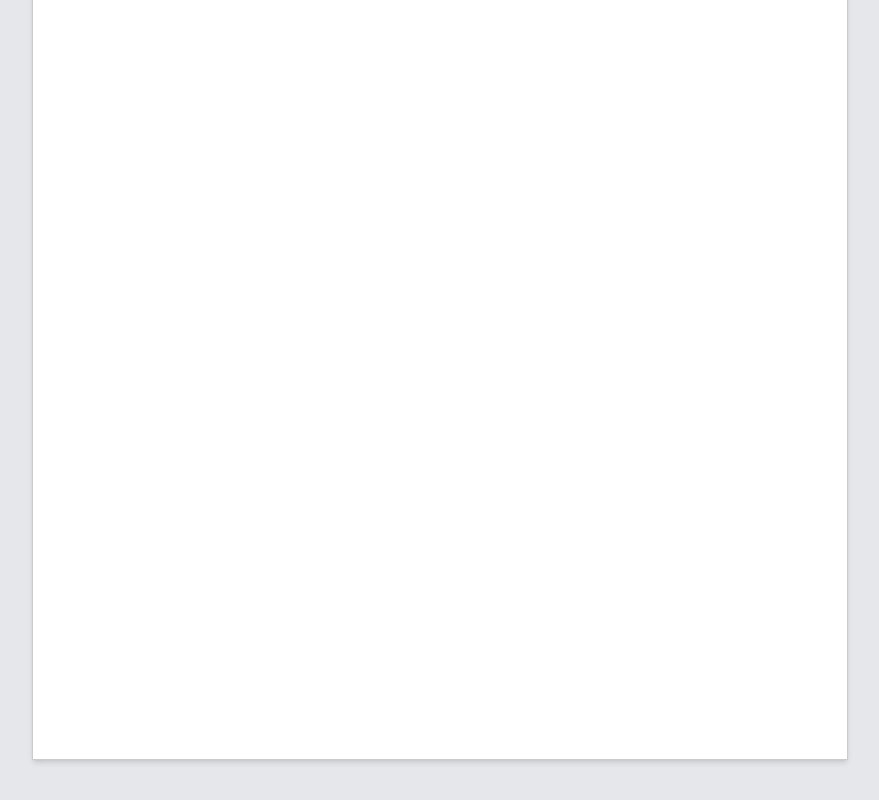
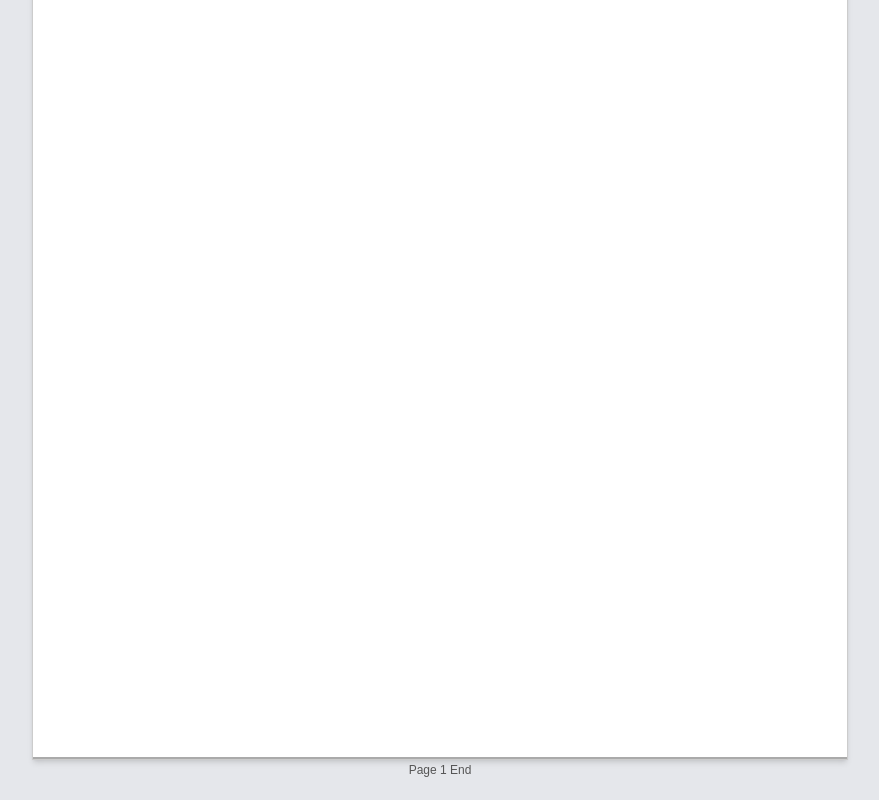
Before and after one commit to Ghouse7162/tiptap, a Next.js app: page /editor in a window 1280 px wide. Shown: the part 336-1136 px from the top of the page, without its empty margins (200-1079 px from the left). Built offline with nearby package versions, Linux system fonts and the light colour scheme.

Commit message:
feat: add initial Tiptap editor with single-page layout and placeholder page break

```diff
--- a/app/editor/page.tsx
+++ b/app/editor/page.tsx
@@ -1,69 +1,62 @@
 'use client'
 
-import { useEffect, useRef, useState } from 'react'
 import { useEditor, EditorContent } from '@tiptap/react'
 import StarterKit from '@tiptap/starter-kit'
 
 export default function EditorPage() {
+  const PAGE_HEIGHT = 1056 // 11in * 96px/in
+  const PAGE_WIDTH = 816   // 8.5in * 96px/in
+  const PAGE_PADDING = 32
+
+  // Tiptap editor
   const editor = useEditor({
     extensions: [StarterKit],
     content: '<p>Start typing your document here...</p>',
     editorProps: {
       attributes: {
-        class: 'prose max-w-full m-0 focus:outline-none',
+        class: 'prose max-w-full m-0 focus:outline-none break-words',
       },
     },
     immediatelyRender: false, // SSR fix
   })
 
-  const containerRef = useRef<HTMLDivElement>(null)
-  const [pages, setPages] = useState<number[]>([1])
-
-  useEffect(() => {
-    if (!editor || !containerRef.current) return
-
-    const handleUpdate = () => {
-      const editorEl = containerRef.current!
-      const contentHeight = editorEl.scrollHeight
-      const pageHeight = 1056 // 11in * 96px/in
-
-      const neededPages = Math.ceil(contentHeight / pageHeight)
-      if (neededPages !== pages.length) {
-        const newPages = Array.from({ length: neededPages }, (_, i) => i + 1)
-        setPages(newPages)
-      }
-    }
-
-    editor.on('update', handleUpdate)
-    handleUpdate() // initial check
-
-    return () => {
-      editor.off('update', handleUpdate)
-    }
-  }, [editor, pages.length])
-
   return (
     <div className="min-h-screen bg-gray-200 p-10 flex justify-center">
-      <div className="space-y-10">
-        {pages.map((page) => (
-          <div
-            key={page}
-            className="bg-white shadow-md p-8"
+      <div
+        className="bg-white shadow-md p-8"
+        style={{
+          width: PAGE_WIDTH,
+          minHeight: PAGE_HEIGHT,
+          boxSizing: 'border-box',
+          border: '1px solid #ccc',
+          position: 'relative',
+        }}
+      >
+        {editor && <EditorContent editor={editor} />}
+        {/* Page break indicator */}
+        <div
+          style={{
+            position: 'absolute',
+            bottom: 0,
+            left: 0,
+            width: '100%',
+            height: '2px',
+            backgroundColor: '#aaa',
+          }}
+        >
+          <span
             style={{
-              width: '816px', // 8.5in * 96px/in
-              height: '1056px', // 11in * 96px/in
-              boxSizing: 'border-box',
-              border: '1px solid #ccc',
+              position: 'absolute',
+              bottom: '-20px',
+              left: '50%',
+              transform: 'translateX(-50%)',
+              fontSize: '12px',
+              color: '#555',
             }}
           >
-            {page === 1 && editor && (
-              <div ref={containerRef}>
-                <EditorContent editor={editor} />
-              </div>
-            )}
-            {page > 1 && <div className="h-full"></div>}
-          </div>
-        ))}
+            Page 1 End
+          </span>
+        </div>
       </div>
     </div>
   )
```
